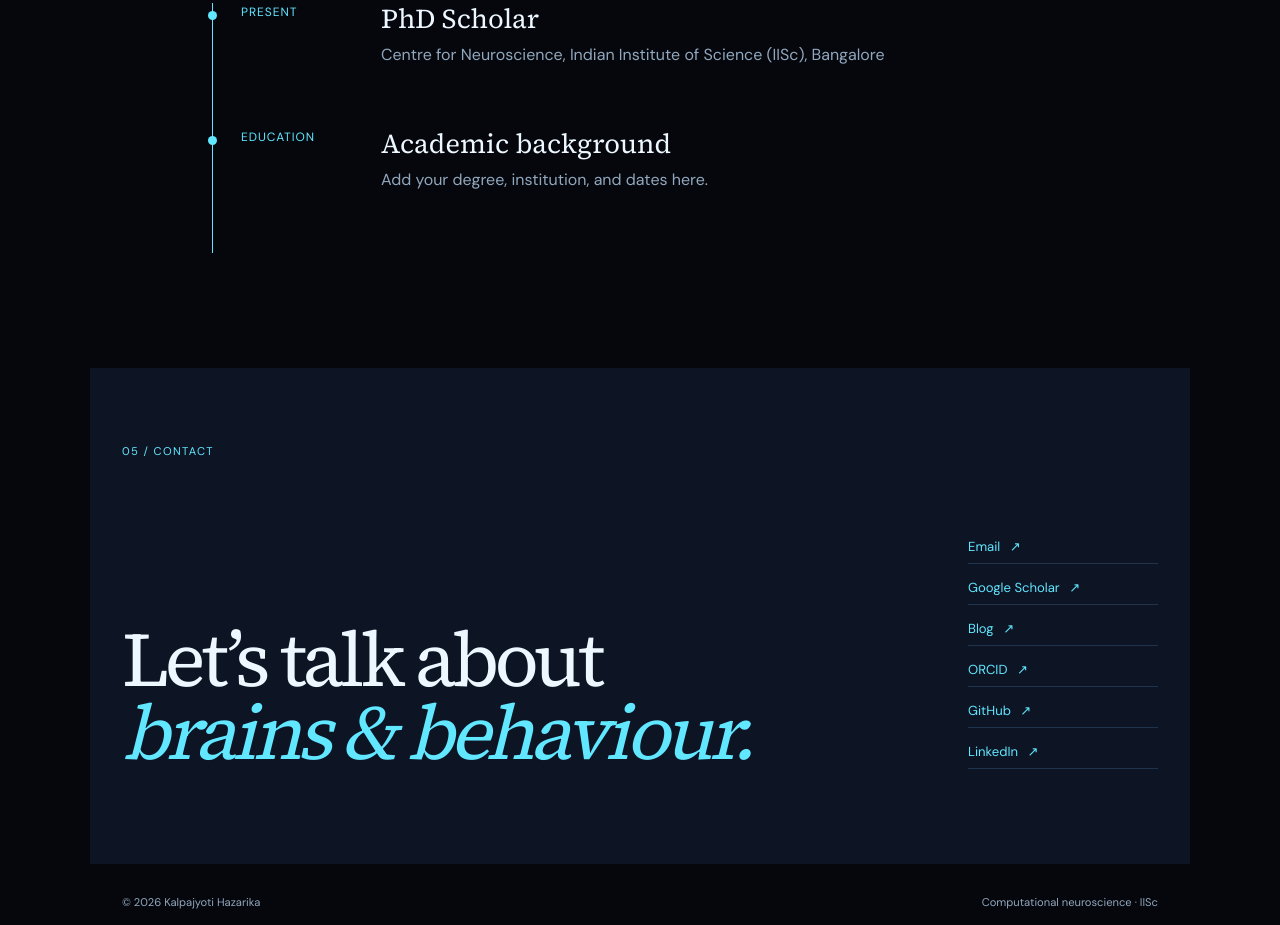
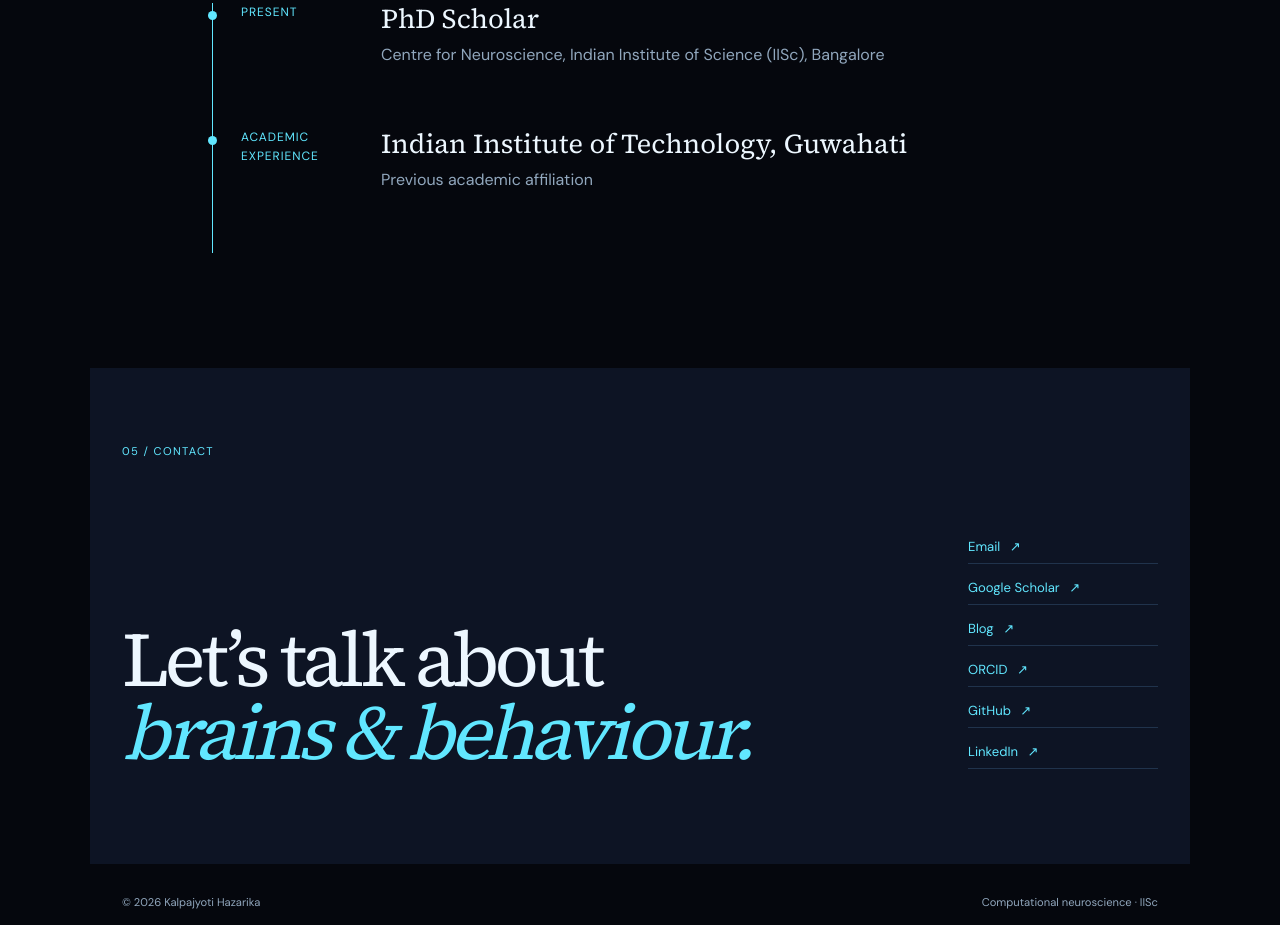
Before and after one commit to Kalpajyot/Kalpajyot.github.io, a plain HTML site: page index.html in a window 1280 px wide. Shown: the part 3096-4021 px from the top of the page. Drawn offline with Linux system fonts and the light colour scheme.

Commit message:
Add academic experience
Co-authored-by: Copilot <223556219+Copilot@users.noreply.github.com>

```diff
--- a/index.html
+++ b/index.html
@@ -82,9 +82,8 @@
     <section id="cv" class="section container cv-section">
       <div class="section-heading"><p class="section-number">04 / CV</p><a class="button" href="cv.pdf">Download CV <span>↓</span></a></div>
       <div class="timeline">
-        <!-- Edit the timeline entries below. -->
         <div class="timeline-item"><p>Present</p><div><h2>PhD Scholar</h2><p>Centre for Neuroscience, Indian Institute of Science (IISc), Bangalore</p></div></div>
-        <div class="timeline-item"><p>Education</p><div><h2>Academic background</h2><p>Add your degree, institution, and dates here.</p></div></div>
+        <div class="timeline-item"><p>Academic experience</p><div><h2>Indian Institute of Technology, Guwahati</h2><p>Previous academic affiliation</p></div></div>
       </div>
     </section>
 
```
